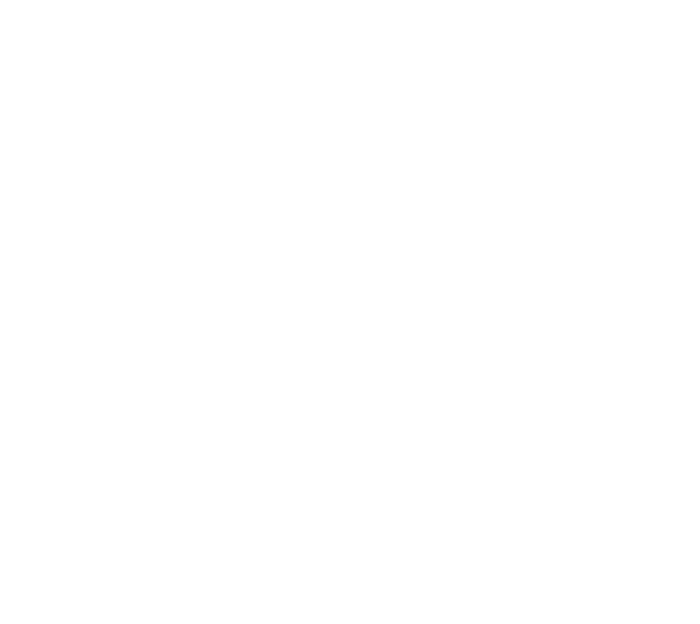
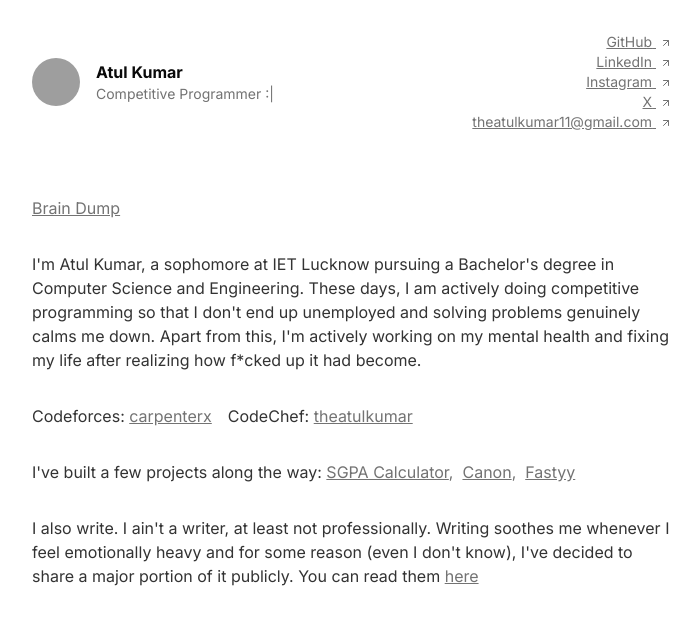
Before and after one commit to thisisatulkumar/portfolio-site, a Next.js app: page / in a window 1280 px wide. Shown: the top 624 px of the page, without its empty margins (288-988 px from the left). Built offline with nearby package versions, Linux system fonts and the light colour scheme; grey boxes are pictures that could not be loaded.

Commit message:
feat: build home page

```diff
--- /dev/null
+++ b/src/app/content/page.tsx
@@ -0,0 +1,5 @@
+const Page = () => {
+  return <div>Work in progress :)</div>;
+};
+
+export default Page;
--- a/src/app/layout.tsx
+++ b/src/app/layout.tsx
@@ -3,18 +3,44 @@
 import { Inter } from "next/font/google";
 import { cn } from "@/lib/utils";
 import { Analytics } from "@vercel/analytics/next";
+import Navbar from "@/components/Navbar";
 
 const inter = Inter({ subsets: ["latin"], variable: "--font-sans" });
 
 export const metadata: Metadata = {
-  title: "Create Next App",
-  description: "Generated by create next app",
+  metadataBase: new URL("https://thisisatulkumar.vercel.app"),
+  title: "Atul Kumar | Competitive Programming and Writing",
+  description:
+    "I am Atul Kumar, a sophomore at IET Lucknow pursuing a Bachelor's degree in Computer Science and Engineering. I am actively doing competitive programming and actively working on my mental health. I also write.",
+  openGraph: {
+    title: "Atul Kumar",
+    description:
+      "I am Atul Kumar, a sophomore at IET Lucknow pursuing a Bachelor's degree in Computer Science and Engineering. I am actively doing competitive programming and actively working on my mental health. I also write.",
+    url: "https://thisisatulkumar.vercel.app",
+    siteName: "Atul Kumar",
+    type: "website",
+    images: [
+      {
+        url: "https://avatars.githubusercontent.com/u/212378250?v=4",
+        width: 1200,
+        height: 630,
+      },
+    ],
+  },
+  twitter: {
+    card: "summary",
+    title: "Atul Kumar",
+    description:
+      "I am Atul Kumar, a sophomore at IET Lucknow pursuing a Bachelor's degree in Computer Science and Engineering. I am actively doing competitive programming and actively working on my mental health. I also write.",
+    images: ["https://avatars.githubusercontent.com/u/212378250?v=4"],
+  },
 };
 
 export default function RootLayout({ children }: LayoutProps<"/">) {
   return (
     <html lang="en" className={cn("font-sans", inter.variable)}>
-      <body className="min-h-full flex flex-col">
+      <body className="min-h-full flex flex-col px-4 md:px-40 lg:px-80 py-8">
+        <Navbar />
         {children}
         <Analytics />
       </body>
--- a/src/app/page.tsx
+++ b/src/app/page.tsx
@@ -1,3 +1,17 @@
+import About from "@/components/About";
+import Link from "next/link";
+
 export default function Home() {
-  return <div></div>;
+  return (
+    <div>
+      <Link
+        href="/content"
+        className="underline text-muted-foreground hover:text-foreground transition-colors"
+      >
+        Brain Dump
+      </Link>
+      <div className="h-8"></div>
+      <About />
+    </div>
+  );
 }
--- /dev/null
+++ b/src/app/robots.ts
@@ -0,0 +1,11 @@
+import { MetadataRoute } from "next";
+
+export default function robots(): MetadataRoute.Robots {
+  return {
+    rules: {
+      userAgent: "*",
+      allow: "/",
+    },
+    sitemap: "https://thisisatulkumar.vercel.app",
+  };
+}
--- /dev/null
+++ b/src/components/About.tsx
@@ -0,0 +1,36 @@
+import Link from "next/link";
+import CP from "./CP";
+import Projects from "./Projects";
+
+const About = () => {
+  return (
+    <div className="text-[#333] dark:text-[#ccc]">
+      <p>
+        I&apos;m Atul Kumar, a sophomore at IET Lucknow pursuing a
+        Bachelor&apos;s degree in Computer Science and Engineering. These days,
+        I am actively doing competitive programming so that I don&apos;t end up
+        unemployed and solving problems genuinely calms me down. Apart from
+        this, I&apos;m actively working on my mental health and fixing my life
+        after realizing how f*cked up it had become.
+      </p>
+
+      <CP />
+      <Projects />
+
+      <p>
+        I also write. I ain&apos;t a writer, at least not professionally.
+        Writing soothes me whenever I feel emotionally heavy and for some reason
+        (even I don&apos;t know), I&apos;ve decided to share a major portion of
+        it publicly. You can read them{" "}
+        <Link
+          href="/content"
+          className="underline text-muted-foreground hover:text-foreground transition-colors"
+        >
+          here
+        </Link>{" "}
+      </p>
+    </div>
+  );
+};
+
+export default About;
--- /dev/null
+++ b/src/components/CP.tsx
@@ -0,0 +1,36 @@
+import Link from "next/link";
+
+const cpProfiles = [
+  {
+    platform: "Codeforces",
+    username: "carpenterx",
+    url: "https://codeforces.com/profile/carpenterx",
+  },
+  {
+    platform: "CodeChef",
+    username: "theatulkumar",
+    url: "https://codechef.com/users/theatulkumar",
+  },
+];
+
+const CP = () => {
+  return (
+    <p className="my-8 flex flex-col md:flex-row gap-2 md:gap-0">
+      {cpProfiles.map((profile) => (
+        <span key={profile.platform}>
+          {profile.platform}:&nbsp;
+          <Link
+            href={profile.url}
+            target="_blank"
+            rel="noopener noreferrer"
+            className="mr-4 underline text-muted-foreground hover:text-foreground transition-colors"
+          >
+            {profile.username}
+          </Link>
+        </span>
+      ))}
+    </p>
+  );
+};
+
+export default CP;
--- /dev/null
+++ b/src/components/Navbar.tsx
@@ -0,0 +1,28 @@
+import { Avatar, AvatarFallback, AvatarImage } from "@/components/ui/avatar";
+import Socials from "./Socials";
+import Link from "next/link";
+
+const Navbar = () => {
+  return (
+    <nav className="flex flex-col md:flex-row md:items-center md:justify-between gap-4 md:gap-0 mb-8 md:mb-16">
+      <div className="flex items-center gap-4">
+        <Link href="/">
+          <Avatar className="w-12 h-12">
+            <AvatarImage src="https://avatars.githubusercontent.com/u/212378250?s=400&u=ffbcdfc35978df6c0c85a3e051eec0d177994b10&v=4" />
+            <AvatarFallback>Atul Kumar</AvatarFallback>
+          </Avatar>
+        </Link>
+
+        <div className="flex flex-col">
+          <strong>Atul Kumar</strong>
+          <span className="text-muted-foreground text-sm">
+            Competitive Programmer :|
+          </span>
+        </div>
+      </div>
+      <Socials />
+    </nav>
+  );
+};
+
+export default Navbar;
--- /dev/null
+++ b/src/components/Projects.tsx
@@ -0,0 +1,39 @@
+import Link from "next/link";
+
+const projects = [
+  {
+    title: "SGPA Calculator",
+    url: "https://iet-lko-cgpa-calculator.vercel.app/",
+  },
+  {
+    title: "Canon",
+    url: "https://thecanon.fun",
+  },
+  {
+    title: "Fastyy",
+    url: "https://fastyy.shop",
+  },
+];
+
+const Projects = () => {
+  return (
+    <p className="my-8 flex flex-col md:flex-row gap-2 md:gap-0">
+      I&apos;ve built a few projects along the way:&nbsp;
+      {projects.map((project, index) => (
+        <span key={index} className="text-muted-foreground">
+          <Link
+            href={project.url}
+            target="_blank"
+            rel="noopener noreferrer"
+            className="underline text-muted-foreground hover:text-foreground transition-colors"
+          >
+            {project.title}
+          </Link>
+          {index !== projects.length - 1 ? ", " : ""}&nbsp;
+        </span>
+      ))}
+    </p>
+  );
+};
+
+export default Projects;
--- /dev/null
+++ b/src/components/Socials.tsx
@@ -0,0 +1,29 @@
+import { ArrowUpRight } from "lucide-react";
+
+const links: { label: string; url: string }[] = [
+  { label: "GitHub", url: "https://github.com/thisisatulkumar" },
+  { label: "LinkedIn", url: "https://linkedin.com/in/thisisatulkumar" },
+  { label: "Instagram", url: "https://instagram.com/thisisatulkumar" },
+  { label: "X", url: "https://x.com/thisisatulkumar" },
+  { label: "theatulkumar11@gmail.com", url: "mailto:theatulkumar11@gmail.com" },
+];
+
+const Socials = () => {
+  return (
+    <div className="flex flex-row gap-4 mt-4 md:mt-0 flex-wrap md:flex-col md:gap-0 text-right">
+      {links.map((link, index) => (
+        <a
+          key={index}
+          href={link.url}
+          target="_blank"
+          rel="noopener noreferrer"
+          className="underline text-sm text-muted-foreground hover:text-foreground transition-colors"
+        >
+          {link.label} <ArrowUpRight className="inline-block ml-1 w-3 h-3" />
+        </a>
+      ))}
+    </div>
+  );
+};
+
+export default Socials;
--- /dev/null
+++ b/src/components/ui/avatar.tsx
@@ -0,0 +1,108 @@
+"use client"
+
+import * as React from "react"
+import { Avatar as AvatarPrimitive } from "@base-ui/react/avatar"
+import { cn } from "cn"
+
+function Avatar({
+  className,
+  size = "default",
+  ...props
+}: AvatarPrimitive.Root.Props & {
+  size?: "default" | "sm" | "lg"
+}) {
+  return (
+    <AvatarPrimitive.Root
+      data-slot="avatar"
+      data-size={size}
+      className={cn(
+        "group/avatar relative flex size-8 shrink-0 rounded-full select-none after:absolute after:inset-0 after:rounded-full after:border after:border-border after:mix-blend-darken data-[size=lg]:size-10 data-[size=sm]:size-6 dark:after:mix-blend-lighten",
+        className
+      )}
+      {...props}
+    />
+  )
+}
+
+function AvatarImage({ className, ...props }: AvatarPrimitive.Image.Props) {
+  return (
+    <AvatarPrimitive.Image
+      data-slot="avatar-image"
+      className={cn(
+        "aspect-square size-full rounded-full object-cover",
+        className
+      )}
+      {...props}
+    />
+  )
+}
+
+function AvatarFallback({
+  className,
+  ...props
+}: AvatarPrimitive.Fallback.Props) {
+  return (
+    <AvatarPrimitive.Fallback
+      data-slot="avatar-fallback"
+      className={cn(
+        "flex size-full items-center justify-center rounded-full bg-muted text-sm text-muted-foreground group-data-[size=sm]/avatar:text-xs",
+        className
+      )}
+      {...props}
+    />
+  )
+}
+
+function AvatarBadge({ className, ...props }: React.ComponentProps<"span">) {
+  return (
+    <span
+      data-slot="avatar-badge"
+      className={cn(
+        "absolute right-0 bottom-0 z-10 inline-flex items-center justify-center rounded-full bg-primary text-primary-foreground bg-blend-color ring-2 ring-background select-none",
+        "group-data-[size=sm]/avatar:size-2 group-data-[size=sm]/avatar:[&>svg]:hidden",
+        "group-data-[size=default]/avatar:size-2.5 group-data-[size=default]/avatar:[&>svg]:size-2",
+        "group-data-[size=lg]/avatar:size-3 group-data-[size=lg]/avatar:[&>svg]:size-2",
+        className
+      )}
+      {...props}
+    />
+  )
+}
+
+function AvatarGroup({ className, ...props }: React.ComponentProps<"div">) {
+  return (
+    <div
+      data-slot="avatar-group"
+      className={cn(
+        "group/avatar-group flex -space-x-2 *:data-[slot=avatar]:ring-2 *:data-[slot=avatar]:ring-background",
+        className
+      )}
+      {...props}
+    />
+  )
+}
+
+function AvatarGroupCount({
+  className,
+  ...props
+}: React.ComponentProps<"div">) {
+  return (
+    <div
+      data-slot="avatar-group-count"
+      className={cn(
+        "relative flex size-8 shrink-0 items-center justify-center rounded-full bg-muted text-sm text-muted-foreground ring-2 ring-background group-has-data-[size=lg]/avatar-group:size-10 group-has-data-[size=sm]/avatar-group:size-6 [&>svg]:size-4 group-has-data-[size=lg]/avatar-group:[&>svg]:size-5 group-has-data-[size=sm]/avatar-group:[&>svg]:size-3",
+        className
+      )}
+      {...props}
+    />
+  )
+}
+
+export {
+  Avatar,
+  AvatarImage,
+  AvatarFallback,
+  AvatarGroup,
+  AvatarGroupCount,
+  AvatarBadge,
+}
```
Also changed, not shown: src/app/globals.css (line endings or trailing spaces).
